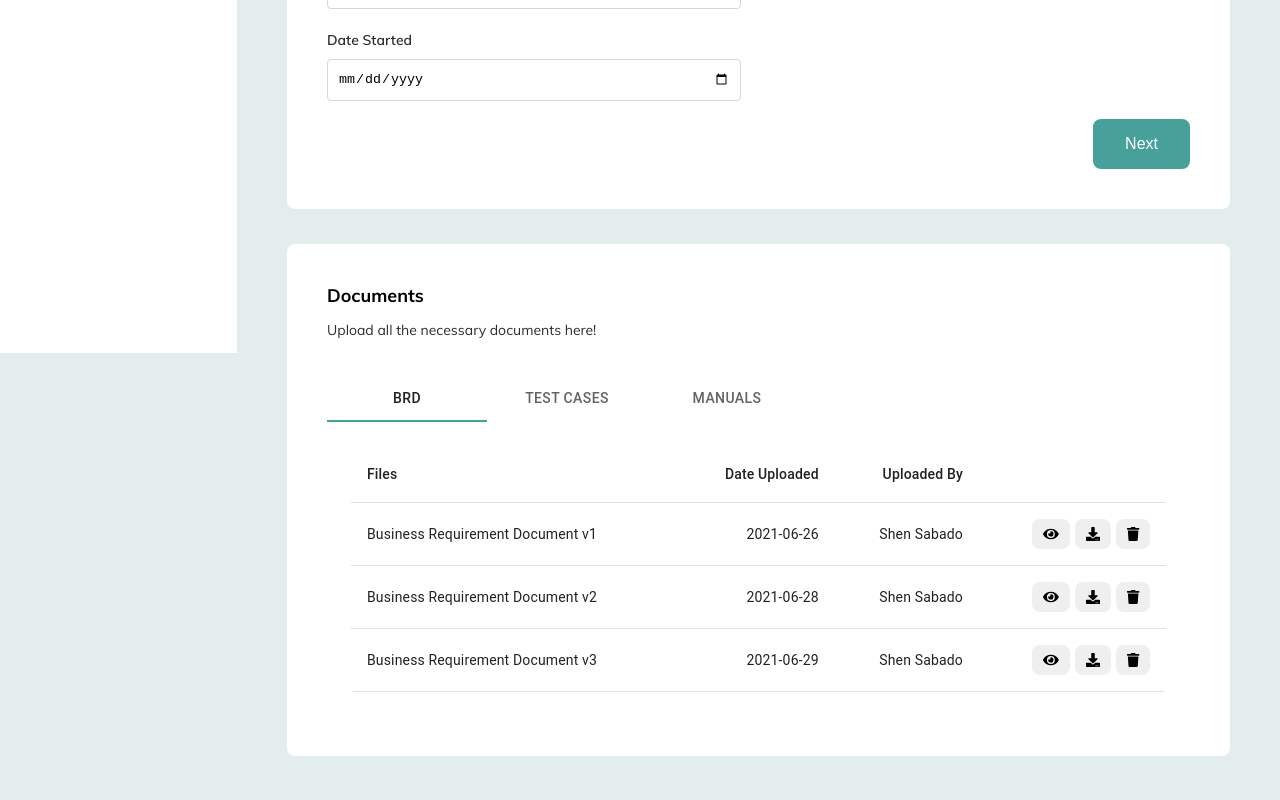
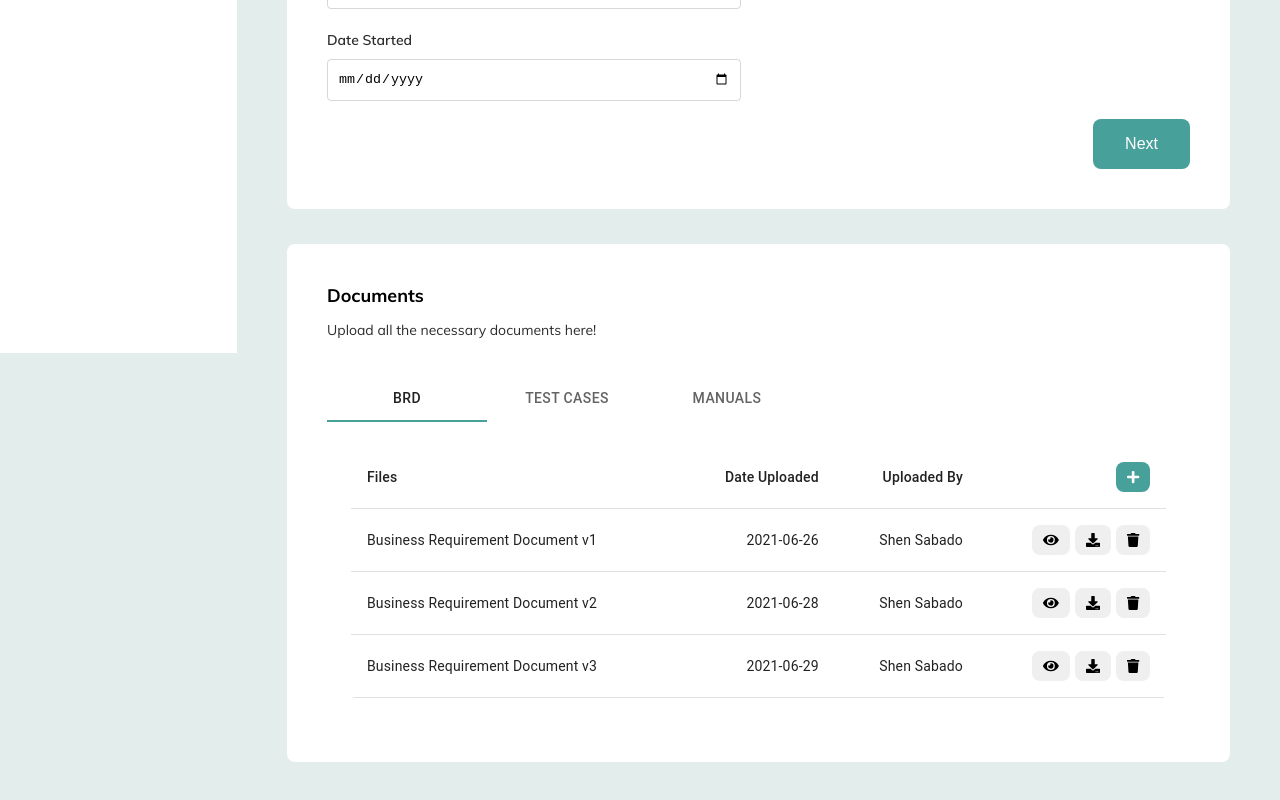
Before and after one commit to stephanieshen/redux-practice, a React (Create React App) app: page /manage-projects/add in a window 1280 px wide. Shown: the part 487-1287 px from the top of the page. Built offline with nearby package versions, Linux system fonts and the light colour scheme.

Commit message:
create modal comopnent

```diff
--- /dev/null
+++ b/src/components/Modal/Modal.tsx
@@ -0,0 +1,53 @@
+import Modal from '@material-ui/core/Modal';
+import Fade from '@material-ui/core/Fade';
+import PropTypes from 'prop-types';
+import Backdrop from '@material-ui/core/Backdrop';
+import { makeStyles } from '@material-ui/core/styles';
+
+const useStyles = makeStyles((theme) => ({
+    modal: {
+      display: 'flex',
+      alignItems: 'center',
+      justifyContent: 'center',
+    },
+    paper: {
+      backgroundColor: theme.palette.background.paper,
+      padding: theme.spacing(2, 4, 3),
+      minWidth: 400
+    },
+}));
+
+export const ModalComponent = (props) => {
+    const { isOpen, handleClose, children } = props;
+    const classes = useStyles();
+
+    return (
+        <Modal
+            aria-labelledby="transition-modal-title"
+            aria-describedby="transition-modal-description"
+            className={classes.modal}
+            open={isOpen}
+            onClose={handleClose}
+            closeAfterTransition
+            BackdropComponent={Backdrop}
+            BackdropProps={{
+                timeout: 500,
+            }}
+        >
+            <Fade in={isOpen}>
+                <div className={classes.paper}>
+                    {children}
+                </div>
+            </Fade>
+        </Modal>
+    )
+}
+
+ModalComponent.propTypes = {
+    isOpen: PropTypes.bool,
+    handleClose: PropTypes.func,
+    children: PropTypes.node
+}
+
+
+export default ModalComponent;
--- a/src/components/TableUploader/TableUploader.tsx
+++ b/src/components/TableUploader/TableUploader.tsx
@@ -1,3 +1,5 @@
+import { useState } from 'react';
+
 import { makeStyles } from '@material-ui/core/styles';
 import Table from '@material-ui/core/Table';
 import TableBody from '@material-ui/core/TableBody';
@@ -7,19 +9,29 @@ import TableHead from '@material-ui/core/TableHead';
 import TableRow from '@material-ui/core/TableRow';
 import Paper from '@material-ui/core/Paper';
 import { FontAwesomeIcon } from '@fortawesome/react-fontawesome';
-import { faDownload, faEye, faTrash } from '@fortawesome/free-solid-svg-icons';
+import { faDownload, faEye, faPlus, faTrash } from '@fortawesome/free-solid-svg-icons';
+
 import Button from '../Button/Button';
-
+import ModalComponent from '../Modal/Modal';
 import styles from './TableUploader.module.scss';
 
-const TableUploader = () => {
 const useStyles = makeStyles({
     table: {
       minWidth: 650,
     },
 });
 
+const TableUploader = () => {
     const classes = useStyles();
+    const [isModalOpen, setIsModalOpen] = useState<boolean>(false);
+
+    const openUploadModal = () => {
+        setIsModalOpen(true);
+    }
+
+    const closeModal = () => {
+        setIsModalOpen(false);
+    }
 
     const files = [
         {
@@ -43,6 +55,7 @@ const TableUploader = () => {
     ];
 
     return (
+        <>
             <TableContainer elevation={0} component={Paper}>
                 <Table className={classes.table} aria-label="simple table">
                     <TableHead>
@@ -50,7 +63,15 @@ const TableUploader = () => {
                             <TableCell>Files</TableCell>
                             <TableCell align="right">Date Uploaded</TableCell>
                             <TableCell align="right">Uploaded By</TableCell>
-                        <TableCell align="right"></TableCell>
+                            <TableCell align="right">
+                                <Button
+                                    type="button"
+                                    classes={['Primary', 'Small']}
+                                    clicked={openUploadModal}
+                                >
+                                    <FontAwesomeIcon icon={faPlus} />
+                                </Button>
+                            </TableCell>
                         </TableRow>
                     </TableHead>
                     <TableBody>
@@ -59,8 +80,12 @@ const TableUploader = () => {
                                 <TableCell component="th" scope="row">
                                     {file.filename}
                                 </TableCell>
-                            <TableCell align="right">{file.dateUploaded}</TableCell>
-                            <TableCell align="right">{file.uploadedBy}</TableCell>
+                                <TableCell align="right">
+                                    {file.dateUploaded}
+                                </TableCell>
+                                <TableCell align="right">
+                                    {file.uploadedBy}
+                                </TableCell>
                                 <TableCell align="right">
                                     <div className={styles.ActionButton}>
                                         <Button type="button" classes={['Secondary', 'Small']}>
@@ -83,6 +108,12 @@ const TableUploader = () => {
                     </TableBody>
                 </Table>
             </TableContainer>
+
+            <ModalComponent isOpen={isModalOpen} handleClose={closeModal}>
+                <h2 id="transition-modal-title">Transition modal</h2>
+                <p id="transition-modal-description">react-transition-group animates me.</p>
+            </ModalComponent>
+        </>
     )
 }
 
```
Lines whose indentation alone changed are shown as unchanged.
